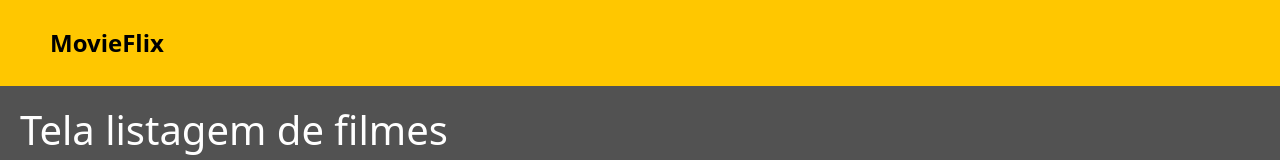
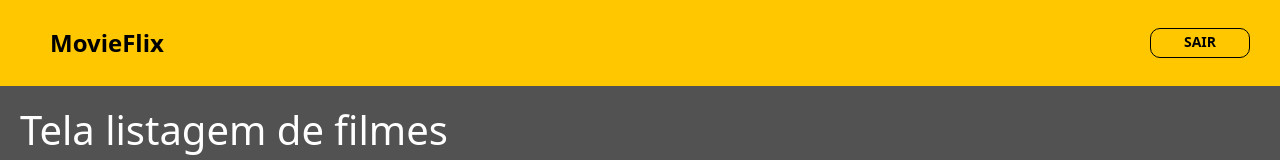
Before and after one commit to daniloewerton/movieflix, a React (Create React App) app: page /movies in a window 1280 px wide. Shown: the top 160 px of the page. Built offline with nearby package versions, Linux system fonts and the light colour scheme; the HTML template or start-up script is replaced by a standard one.

Commit message:
componente botão de sair

```diff
--- /dev/null
+++ b/src/components/Navbar/ExitButton/index.tsx
@@ -0,0 +1,13 @@
+import './styles.css';
+
+export default function ExitButton() {
+  return (
+    <div className="main-button-container">
+      <div className="exit-button-container">
+        <a className="exit-button-content" href="/">
+          sair
+        </a>
+      </div>
+    </div>
+  );
+}
--- /dev/null
+++ b/src/components/Navbar/ExitButton/styles.css
@@ -0,0 +1,22 @@
+.main-button-container {
+    display: flex;
+    flex-direction: column;
+    margin-right: 30px;
+}
+
+.exit-button-container {
+    border: 1px solid black;
+    width: 100px;
+    height: 30px;
+    border-radius: 10px;
+    text-align: center;
+    text-transform: uppercase;
+
+}
+
+.exit-button-content {
+    color: black;
+    font-size: 14px;
+    font-weight: 700;
+    text-decoration: none;
+}
--- a/src/components/Navbar/index.tsx
+++ b/src/components/Navbar/index.tsx
@@ -1,5 +1,6 @@
 import { NavLink } from 'react-router-dom';
 import './styles.css';
+import ExitButton from './ExitButton';
 
 export default function Navbar() {
   return (
@@ -9,6 +10,7 @@ export default function Navbar() {
           <h1>MovieFlix</h1>
         </NavLink>
       </div>
+      <ExitButton />
     </div>
   );
 }
```
